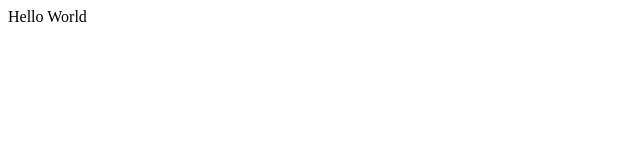
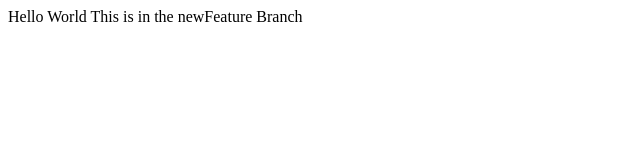
Before and after one commit to kevinarm0218/myFirstRep, a plain HTML site: page index3.html in a window 1280 px wide. Shown: the whole page, without its empty margins (0-640 px from the left). Drawn offline with Linux system fonts and the light colour scheme.

Commit message:
Update index3.html

```diff
--- a/index3.html
+++ b/index3.html
@@ -5,5 +5,6 @@
 </head>
 <body>
 	Hello World
+	This is in the newFeature Branch
 </body>
 </html>
```
